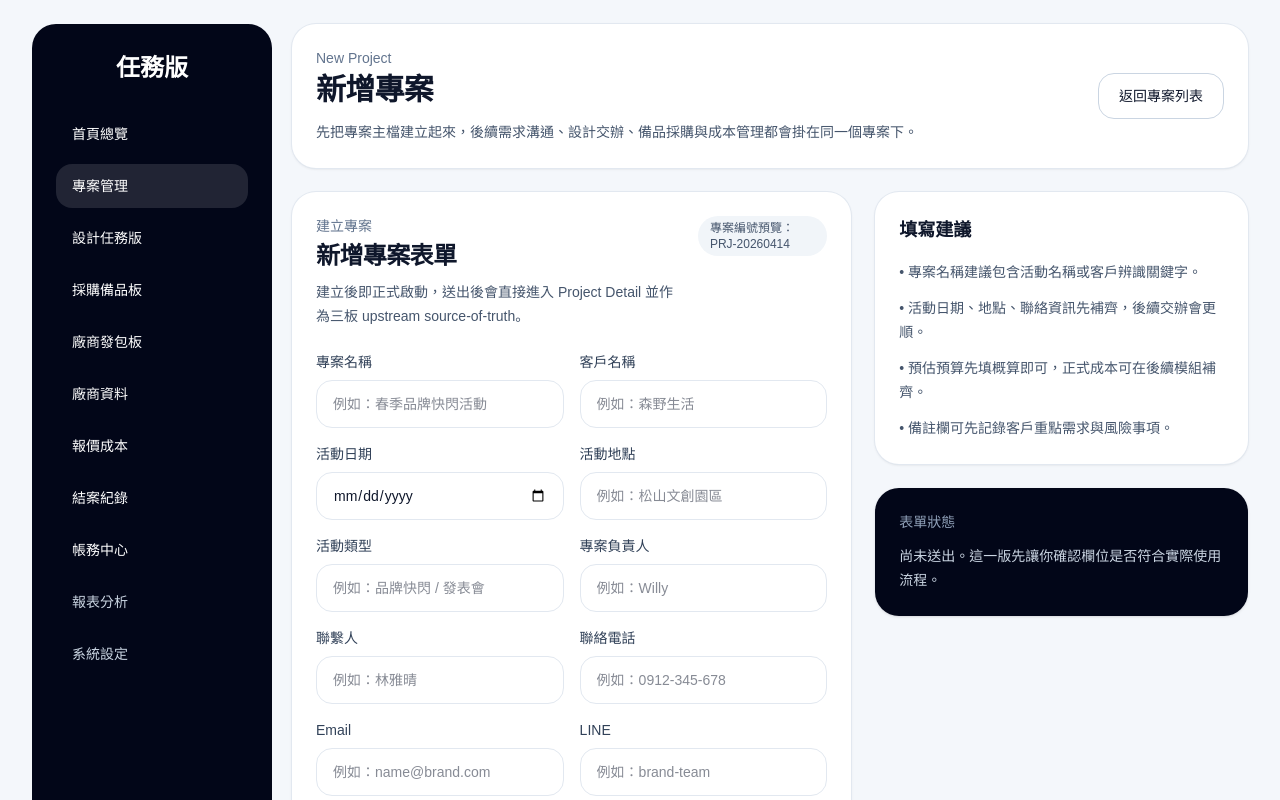
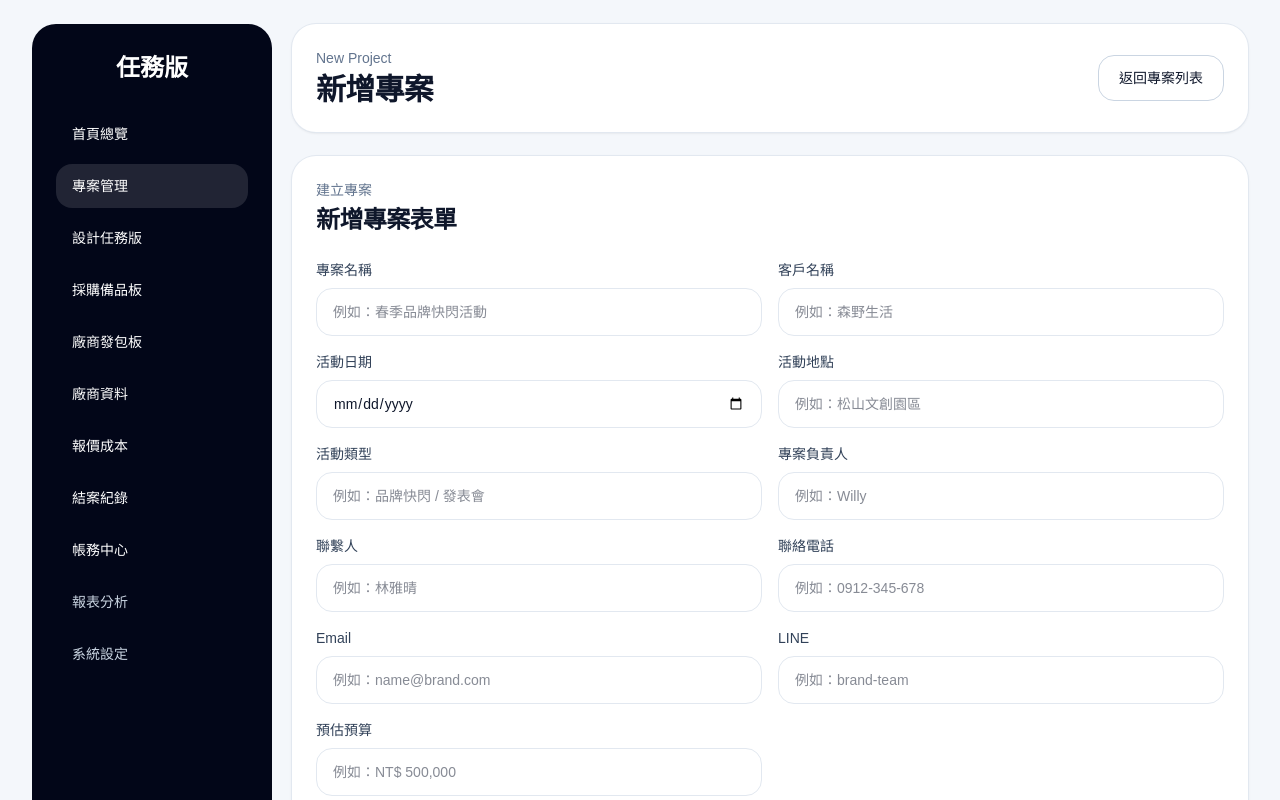
Before and after one commit to willy841/projectflow, a Next.js app in the folder project-mgmt/: page /projects/new in a window 1280 px wide. Shown: the top 800 px of the page. Built offline with nearby package versions, Linux system fonts and the light colour scheme.

Commit message:
fix: simplify new project page layout

```diff
--- a/project-mgmt/src/app/projects/new/page.tsx
+++ b/project-mgmt/src/app/projects/new/page.tsx
@@ -10,9 +10,6 @@ export default function NewProjectPage() {
           <div>
             <p className="text-sm text-slate-500">New Project</p>
             <h2 className="mt-1 text-3xl font-semibold tracking-tight">新增專案</h2>
-            <p className="mt-3 text-sm leading-6 text-slate-600">
-              先把專案主檔建立起來，後續需求溝通、設計交辦、備品採購與成本管理都會掛在同一個專案下。
-            </p>
           </div>
 
           <Link href="/projects" className="rounded-2xl border border-slate-300 bg-white px-5 py-3 text-sm font-medium text-slate-700">
--- a/project-mgmt/src/components/project-form.tsx
+++ b/project-mgmt/src/components/project-form.tsx
@@ -1,6 +1,6 @@
 "use client";
 
-import { useMemo, useState } from "react";
+import { useState } from "react";
 import { useRouter } from "next/navigation";
 import { getProjectRouteId } from "@/components/project-data";
 
@@ -25,11 +25,6 @@ export function ProjectForm() {
   const [submitted, setSubmitted] = useState(false);
   const [submitError, setSubmitError] = useState("");
   const [isSubmitting, setIsSubmitting] = useState(false);
-
-  const generatedCode = useMemo(() => {
-    const stamp = new Date().toISOString().slice(0, 10).replaceAll("-", "");
-    return `PRJ-${stamp}`;
-  }, []);
 
   function updateField(key: keyof typeof defaultForm, value: string) {
     setForm((prev) => ({ ...prev, [key]: value }));
@@ -63,19 +58,11 @@ export function ProjectForm() {
   }
 
   return (
-    <div className="grid gap-6 xl:grid-cols-[1.2fr_0.8fr]">
+    <div>
       <form onSubmit={handleSubmit} className="rounded-3xl bg-white p-6 shadow-sm ring-1 ring-slate-200">
-        <div className="mb-6 flex items-start justify-between gap-4">
-          <div>
-            <p className="text-sm text-slate-500">建立專案</p>
-            <h2 className="mt-1 text-2xl font-semibold tracking-tight">新增專案表單</h2>
-            <p className="mt-2 text-sm leading-6 text-slate-600">
-              建立後即正式啟動，送出後會直接進入 Project Detail 並作為三板 upstream source-of-truth。
-            </p>
-          </div>
-          <span className="rounded-full bg-slate-100 px-3 py-1 text-xs font-medium text-slate-600">
-            專案編號預覽：{generatedCode}
-          </span>
+        <div className="mb-6">
+          <p className="text-sm text-slate-500">建立專案</p>
+          <h2 className="mt-1 text-2xl font-semibold tracking-tight">新增專案表單</h2>
         </div>
 
         <div className="grid gap-4 md:grid-cols-2">
@@ -126,33 +113,6 @@ export function ProjectForm() {
           </button>
         </div>
       </form>
-
-      <aside className="space-y-6">
-        <div className="rounded-3xl bg-white p-6 shadow-sm ring-1 ring-slate-200">
-          <h3 className="text-lg font-semibold">填寫建議</h3>
-          <ul className="mt-4 space-y-3 text-sm leading-6 text-slate-600">
-            <li>• 專案名稱建議包含活動名稱或客戶辨識關鍵字。</li>
-            <li>• 活動日期、地點、聯絡資訊先補齊，後續交辦會更順。</li>
-            <li>• 預估預算先填概算即可，正式成本可在後續模組補齊。</li>
-            <li>• 備註欄可先記錄客戶重點需求與風險事項。</li>
-          </ul>
-        </div>
-
-        <div className="rounded-3xl bg-slate-950 p-6 text-white shadow-sm">
-          <p className="text-sm text-slate-400">表單狀態</p>
-          {submitted ? (
-            <div className="mt-3 space-y-3 text-sm leading-6 text-slate-200">
-              <p>已完成前端送出流程，下一階段接 API 後就能真正建立資料。</p>
-              <p>目前輸入的專案名稱：{form.name || "尚未填寫"}</p>
-              <p>客戶名稱：{form.client || "尚未填寫"}</p>
-            </div>
-          ) : (
-            <p className="mt-3 text-sm leading-6 text-slate-300">
-              尚未送出。這一版先讓你確認欄位是否符合實際使用流程。
-            </p>
-          )}
-        </div>
-      </aside>
     </div>
   );
 }
```
